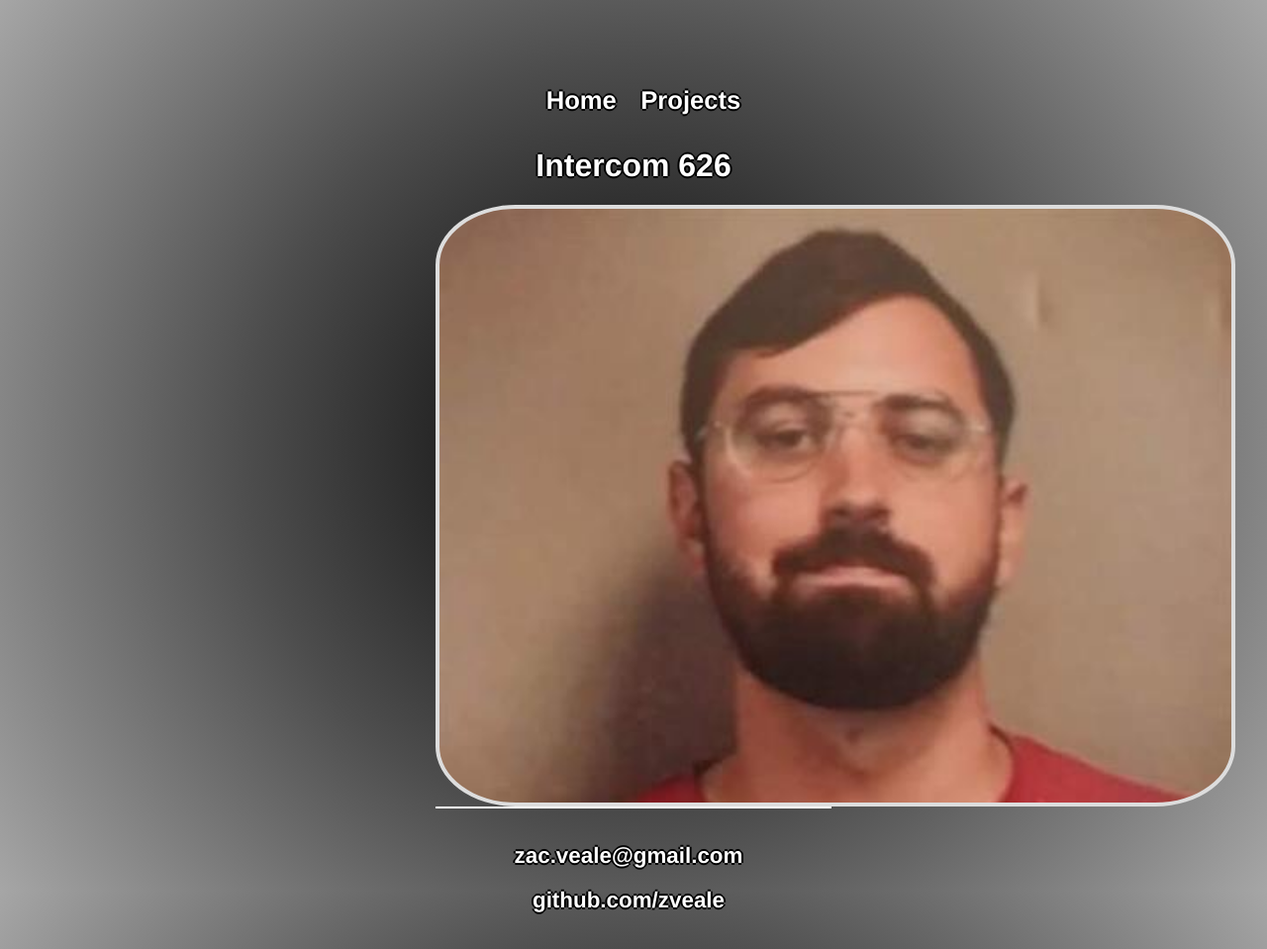
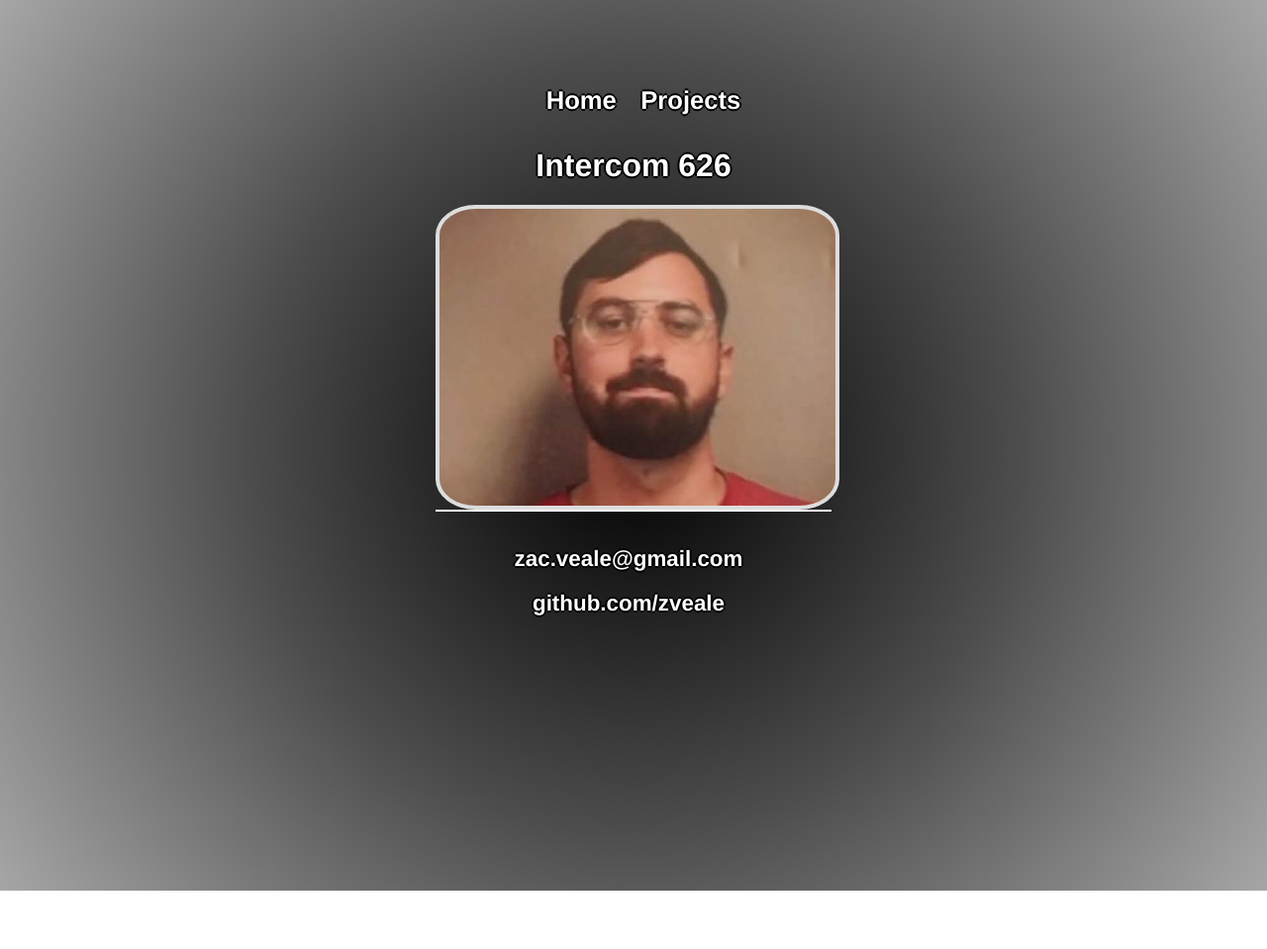
Before and after one commit to zveale/zveale.github.io, a Jekyll site: the page built from projects/index.html, in a window 1280 px wide. Shown: the whole page at 99% size. Built offline with Jekyll 4.4.1, drawn with Linux system fonts in a browser that asks for light colours; after the commit the page ends 900 px from its top, so only the background shows below that.

Commit message:
Update main.css

```diff
--- a/css/main.css
+++ b/css/main.css
@@ -13,19 +13,17 @@ body {
 	background-size: 100%;
 	border: 4px solid #ddd;
 	border-radius: 50%;
-	margin-left: auto;
-    margin-right: auto;
+	margin: auto;
 }
 .container .intercomPhoto {
-	width: 800px;
-	height: 600px;
+	width: 400px;
+	height: 300px;
 	background-repeat: no-repeat;
 	background-image: url("/assets/ProfilePhoto.png");
 	background-size: 100%;
 	border: 4px solid #ddd;
 	border-radius: 10%;
-	margin-left: auto;
-    margin-right: auto;
+    margin: auto;
 }
 nav ul {
     font-family:'Helvetica', 'Arial', 'Sans-Serif';
```
